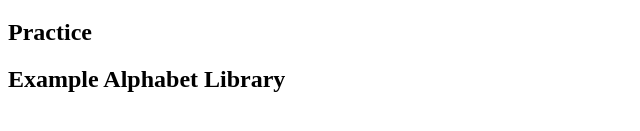
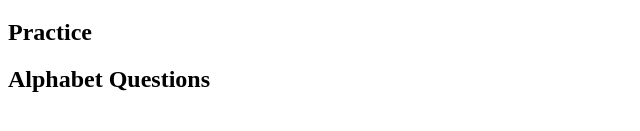
Before and after one commit to PonkTheGr8/LV-Quiz-Team, a plain HTML site: page alphabet.html in a window 1280 px wide. Shown: the part 307-438 px from the top of the page, without its empty margins (0-640 px from the left). Drawn offline with Linux system fonts and the light colour scheme.

Commit message:
Update alphabet.html

```diff
--- a/alphabet.html
+++ b/alphabet.html
@@ -14,7 +14,7 @@
 <p>This page is currently under development</p>
 <h1>Alphabet Round</h1>
 <h2>Practice</h2>
-<h2>Example Alphabet Library</h2>
+<h2>Alphabet Questions</h2>
 
 
 </body>
```
